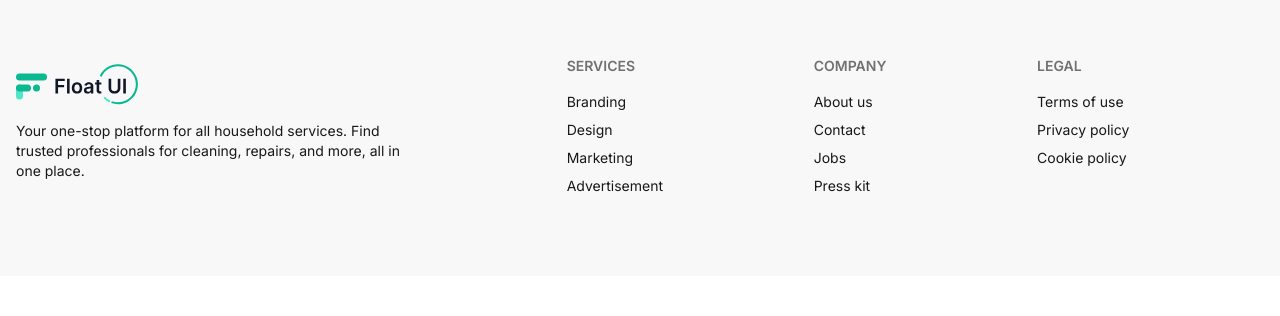
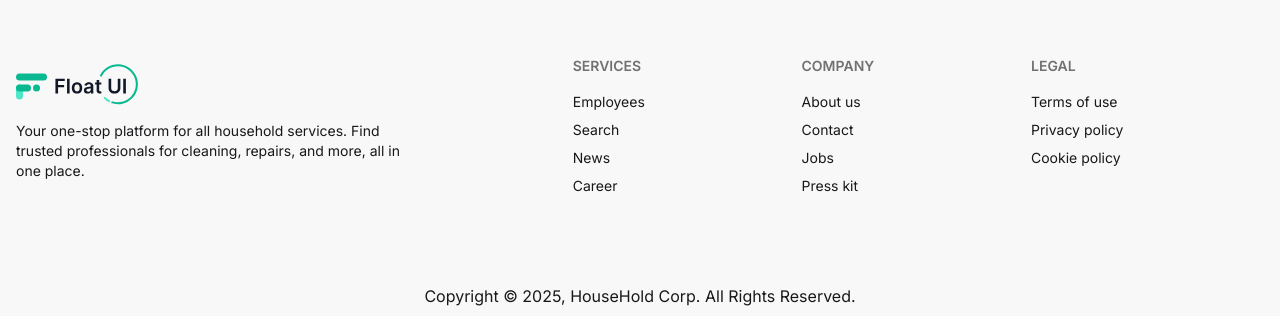
Before and after one commit to rohanr92/HouseHold-Client, a React (Vite) app: page /auth in a window 1280 px wide. Shown: the part 917-1233 px from the top of the page. Before the commit the page ends 1193 px from the top, so only its background shows below. Built offline with nearby package versions, Linux system fonts and the light colour scheme; no server answers.

Commit message:
new issues fix

```diff
--- a/src/Componnents/Footer/Footer.jsx
+++ b/src/Componnents/Footer/Footer.jsx
@@ -15,10 +15,10 @@ Your one-stop platform for all household services. Find trusted professionals fo
   </aside>
   <nav>
     <h6 className="footer-title">Services</h6>
-    <a className="link link-hover">Branding</a>
-    <a className="link link-hover">Design</a>
-    <a className="link link-hover">Marketing</a>
-    <a className="link link-hover">Advertisement</a>
+    <a className="link link-hover">Employees</a>
+    <a className="link link-hover">Search</a>
+    <a className="link link-hover">News</a>
+    <a className="link link-hover">Career</a>
   </nav>
   <nav>
     <h6 className="footer-title">Company</h6>
@@ -33,8 +33,13 @@ Your one-stop platform for all household services. Find trusted professionals fo
     <a className="link link-hover">Privacy policy</a>
     <a className="link link-hover">Cookie policy</a>
   </nav>
+
 </footer>
+
 </Container>
+<div className='w-full light:bg-[#b8b8b8] dark:bg-[#0d0f11] h-[40px] text-center place-items-center flex justify-center'>
+  <h4>Copyright © 2025, HouseHold Corp. All Rights Reserved.</h4>
+</div>
         </div>
     );
 };
--- a/src/Componnents/Header/Navbar.css
+++ b/src/Componnents/Header/Navbar.css
@@ -1,4 +1,5 @@
 ul a.active {
     text-decoration: underline;
     text-decoration-color: #0ab991;
+    color: #0ab991;
 }
```
